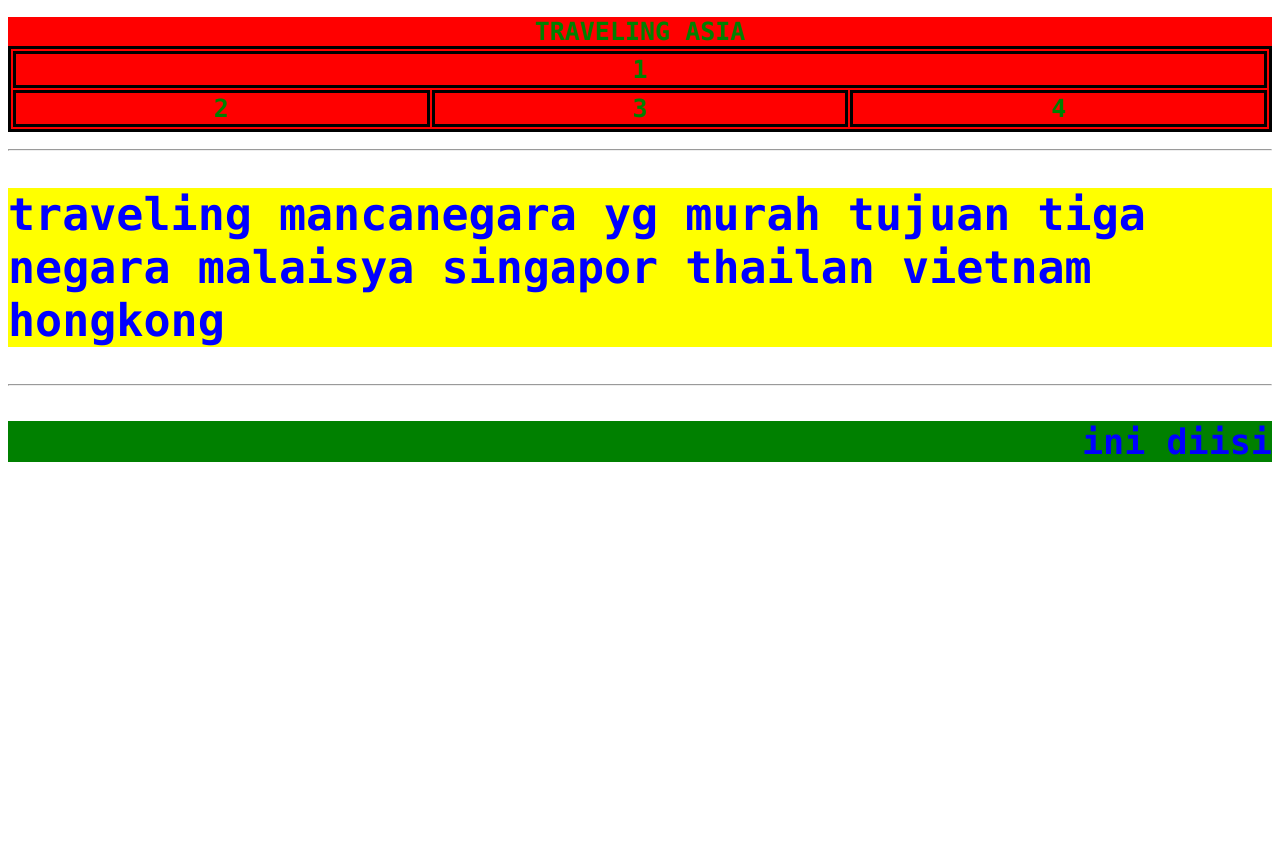
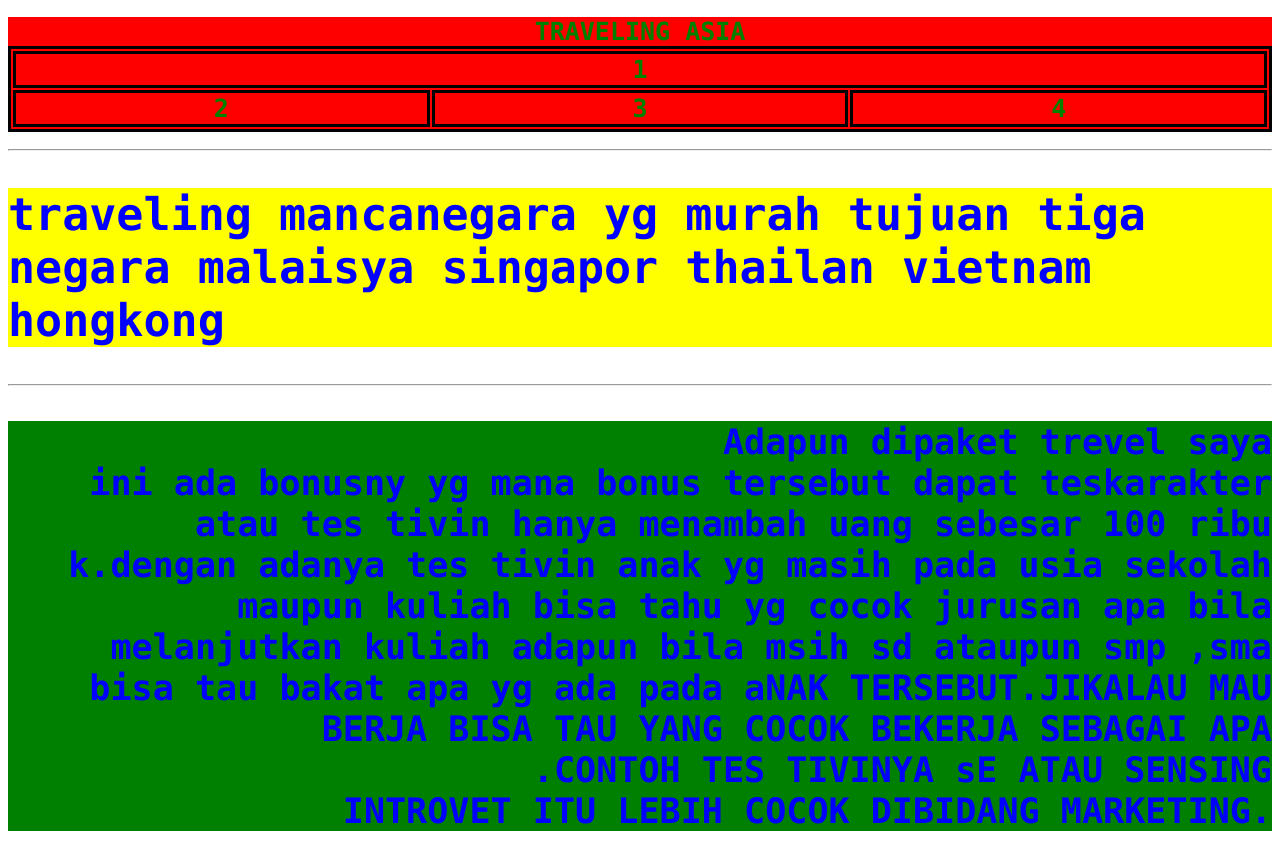
Before and after one commit to fevyekafiana/fevy.github.io, a plain HTML site: page css2.html in a window 1280 px wide. Before the commit the page ends 800 px from the top, so only its background shows below. Drawn offline with Linux system fonts and the light colour scheme.

Commit message:
Update css2.html

```diff
--- a/css2.html
+++ b/css2.html
@@ -37,7 +37,7 @@
     <hr>
 
     <div>
-    <h3>ini diisi
+    <h3>Adapun dipaket trevel saya<BR> ini ada bonusny yg mana bonus tersebut dapat teskarakter atau tes tivin  hanya menambah uang sebesar 100 ribu k.dengan adanya tes tivin anak yg masih pada usia sekolah maupun kuliah bisa tahu yg cocok jurusan apa bila melanjutkan kuliah adapun bila msih sd ataupun smp ,sma bisa tau bakat apa yg ada pada aNAK TERSEBUT.JIKALAU MAU BERJA BISA TAU YANG COCOK BEKERJA SEBAGAI APA<BR>.CONTOH TES TIVINYA sE ATAU SENSING <BR>INTROVET ITU LEBIH COCOK DIBIDANG MARKETING.
     </h3>
     </div>
    </body>
```
